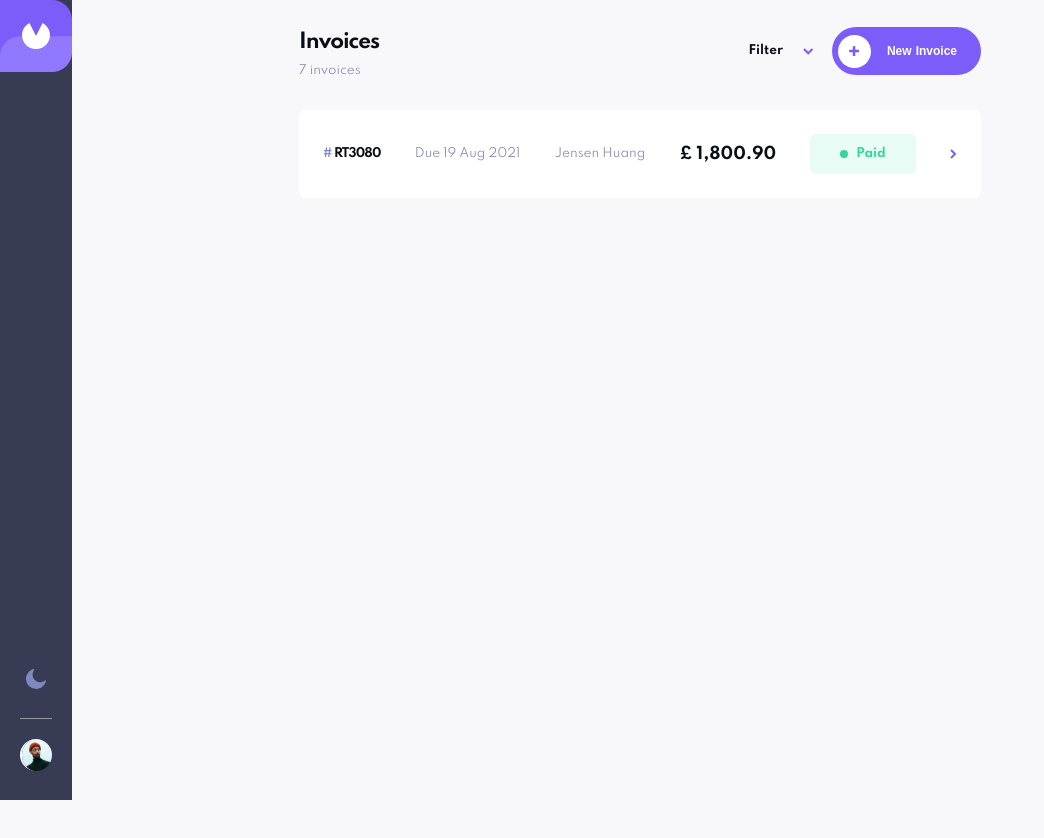
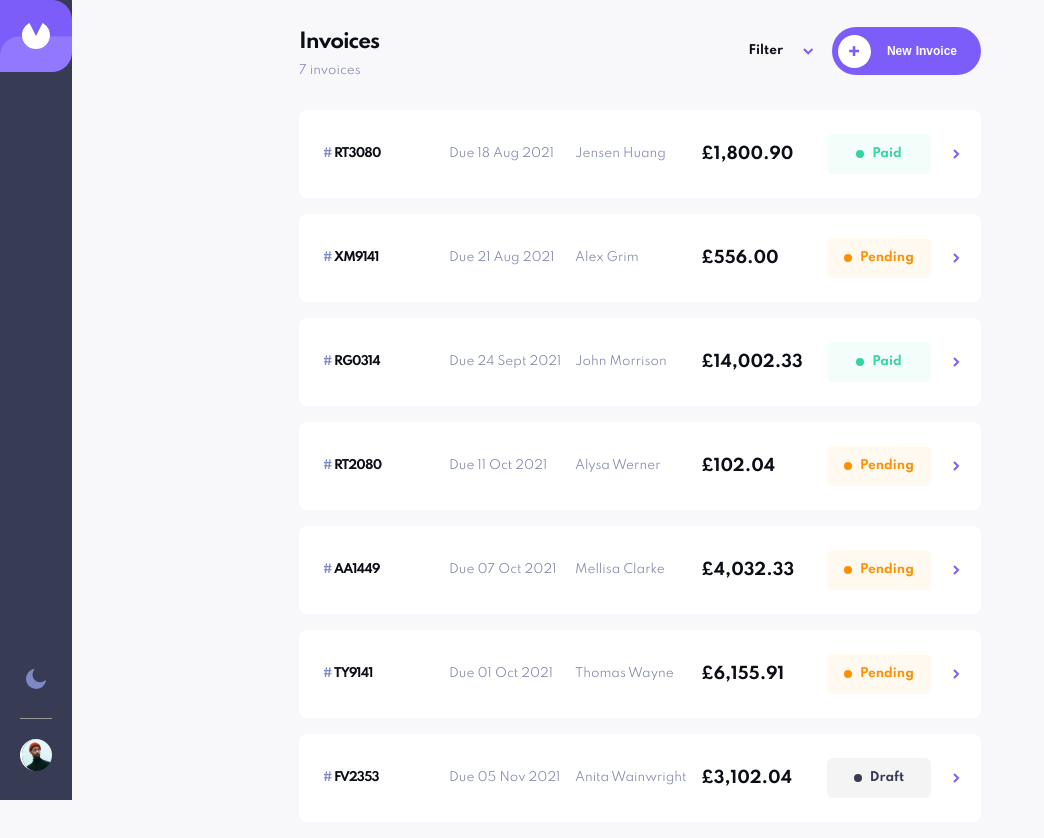
Before and after one commit to victorbruce/invoice-app, an Angular app: page / in a window 1280 px wide. Shown: the top 838 px of the page, without its empty margins (0-1044 px from the left). Before the commit the page ends 800 px from the top, so only its background shows below. Built offline with nearby package versions, Linux system fonts and the light colour scheme.

Commit message:
feat: render data for invoice dynamically using mock json data

```diff
--- a/src/app/pages/invoice-list/invoice-list.component.html
+++ b/src/app/pages/invoice-list/invoice-list.component.html
@@ -2,7 +2,7 @@
   <div class="invoices__header">
     <div>
       <h1>Invoices</h1>
-      <p>7 invoices</p>
+      <p>{{ totalInvoices }} invoices</p>
     </div>
 
     <div class="header-btns">
@@ -19,29 +19,30 @@
   </div>
 
   <section class="cards">
-    <div class="invoice-card">
+    <!-- i will extract this later into a card component -->
+    <div class="invoice-card" *ngFor="let invoice of invoices">
       <div class="invoice-card__header">
-        <h3><span>#</span>&nbsp;RT3080</h3>
-        <p>Jensen Huang</p>
+        <h3><span>#</span>&nbsp;{{ invoice.id }}</h3>
+        <p>{{ invoice.clientName }}</p>
       </div>
       <div class="invoice-card__content">
         <div class="invoice-card__info">
-          <p class="date">Due 19 Aug 2021</p>
-          <p class="amount">£ 1,800.90</p>
+          <p class="date">{{ invoice.paymentDue | formatDate }}</p>
+          <p class="amount">{{ invoice.total | currency : "GBP" }}</p>
         </div>
-        <span class="invoice-card__status"
-          ><div></div>
-          Paid</span
+        <span class="status-badge" [ngClass]="'status-badge--' + invoice.status"
+          ><div class="dot"></div>
+          {{ invoice.status | capitalize }}</span
         >
       </div>
       <div class="invoice-card__row">
-        <h3><span class="id">#</span>&nbsp;RT3080</h3>
-        <p class="date">Due 19 Aug 2021</p>
-        <p class="name">Jensen Huang</p>
-        <p class="amount">£ 1,800.90</p>
-        <span class="status"
-          ><div></div>
-          Paid</span
+        <h3><span class="id">#</span>&nbsp;{{ invoice.id }}</h3>
+        <p class="date">Due {{ invoice.createdAt | formatDate }}</p>
+        <p class="name">{{ invoice.clientName }}</p>
+        <p class="amount">{{ invoice.total | currency : "GBP" }}</p>
+        <span class="status-badge" [ngClass]="'status-badge--' + invoice.status"
+          ><div class="dot"></div>
+          {{ invoice.status | capitalize }}</span
         >
         <button class="more">
           <img
--- a/src/app/pages/invoice-list/invoice-list.component.scss
+++ b/src/app/pages/invoice-list/invoice-list.component.scss
@@ -146,7 +146,8 @@
   }
 
   &__row {
-    display: flex;
+    display: grid;
+    grid-template-columns: repeat(5, 1fr) 4px;
     align-items: center;
     justify-content: space-between;
 
@@ -157,6 +158,7 @@
     & .date {
       font-size: $font-size-body-1;
       color: var(--color-card-text-muted);
+      text-wrap: nowrap;
     }
 
     & h3 {
@@ -177,25 +179,6 @@
       color: var(--color-text);
     }
 
-    & .status {
-      font-size: $font-size-body-1;
-      font-weight: bold;
-      color: var(--color-success);
-      background-color: #33d6a01c;
-      padding: 13px 30px;
-      border-radius: 6px;
-      display: flex;
-      align-items: center;
-      gap: 8px;
-
-      & div {
-        width: 8px;
-        height: 8px;
-        border-radius: 50%;
-        background-color: var(--color-success);
-      }
-    }
-
     & .more {
       @include button-reset;
     }
```
